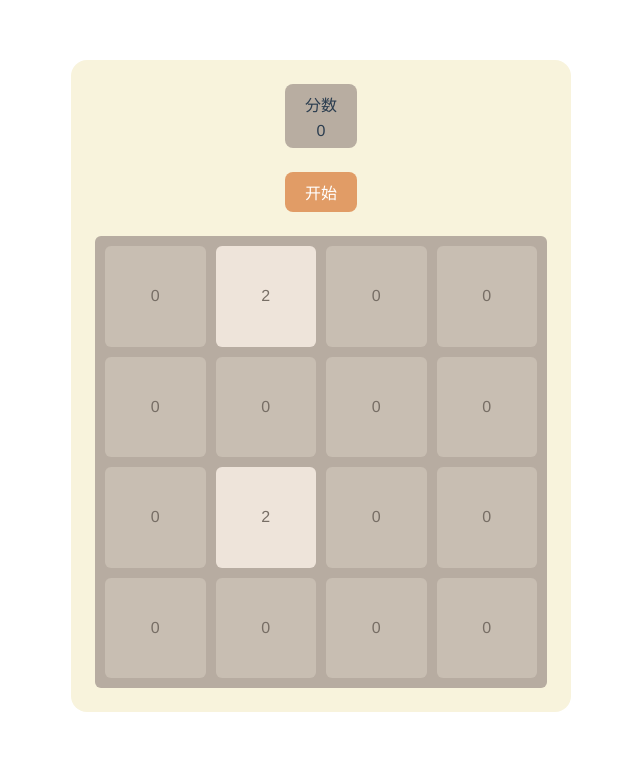
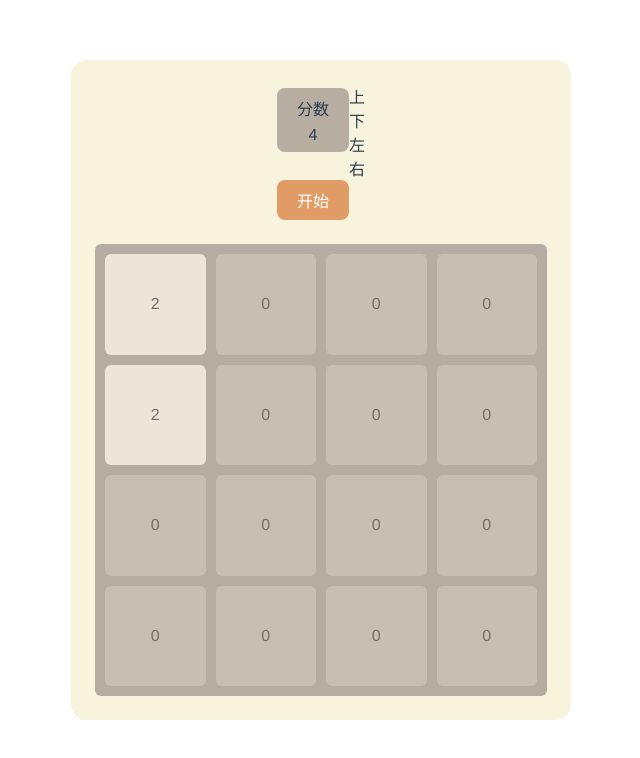
Before and after one commit to ZhuanYunHuang/2048game, a Vue app: page / in a window 1280 px wide. Shown: the top 758 px of the page, without its empty margins (319-959 px from the left). Built offline with nearby package versions, Linux system fonts and the light colour scheme.

Commit message:
提交一下

```diff
--- a/src/main/MainHome.vue
+++ b/src/main/MainHome.vue
@@ -1,9 +1,17 @@
 <template>
   <div class="main-box flexMainYXcenter">
      <div class="header">
-      <div class="score-box flexMainYXcenter">
-        <span>分数</span>
-        <span style="margin-top: 6px;">0</span>
+      <div class="flexMainXYcenter">
+        <div class="score-box flexMainYXcenter">
+          <span>分数</span>
+          <span style="margin-top: 6px;">{{ totalGoal }}</span>
+        </div>
+        <div>
+          <div @click="upHandle">上</div>
+          <div>下</div>
+          <div>左</div>
+          <div>右</div>
+        </div>
       </div>
       <div class="score-box begin" @click="init">开始</div>
      </div>
@@ -18,14 +26,21 @@
 </template>
 
 <script setup>
-import { ref, onMounted } from 'vue'
+import { ref, onMounted, computed } from 'vue'
 import { getNumColor, getBgColor } from '@/assets/enum'
+
 const cellList = ref([
   [ { id: '0-0', value: 0 }, { id: '0-1', value: 0 }, { id: '0-2', value: 0 }, { id: '0-3', value: 0 } ],
   [ { id: '1-0', value: 0 }, { id: '1-1', value: 0 }, { id: '1-2', value: 0 }, { id: '1-3', value: 0 } ],
   [ { id: '2-0', value: 0 }, { id: '2-1', value: 0 }, { id: '2-2', value: 0 }, { id: '2-3', value: 0 } ],
   [ { id: '3-0', value: 0 }, { id: '3-1', value: 0 }, { id: '3-2', value: 0 }, { id: '3-3', value: 0 } ],
 ])
+
+const totalGoal = computed(() => {
+  let goal = 0
+  cellList.value.forEach(i => i.forEach(e => goal += e.value))
+  return goal
+})
 
 const init = () => {
   cellList.value.forEach((item) => {
@@ -39,14 +54,14 @@ const init = () => {
 //随机生产方块
 const generateCell = (_num, _value) => {
   const num = _num || Math.floor(Math.random() * 2) + 1 //随机生成1个或2个方块
-  const canList = [] //可以生成的格子列表(value为0)
-  cellList.value.forEach((item) => {
-    item.forEach((_item) => {
-      if(_item.value === 0) {
-        canList.push(_item.id)
-      }
-    })
-  })
+  const canList = ['0-0', '1-0'] //可以生成的格子列表(value为0)
+  // cellList.value.forEach((item) => {
+  //   item.forEach((_item) => {
+  //     if(_item.value === 0) {
+  //       canList.push(_item.id)
+  //     }
+  //   })
+  // })
   let n = num
   let canListLen = canList.length
 
@@ -54,7 +69,7 @@ const generateCell = (_num, _value) => {
   while(n--) {
     const cellData = {
       id: null,
-      value: _value || (Math.floor(Math.random() * 2) === 1 ? 4 : 2)
+      value: _value || (Math.floor(Math.random() * 10) > 8 ? 4 : 2) //生成2的概率80，4的概率20
     }
     let newCell = Math.floor(Math.random() * canListLen)
     while(newCellList.find(item => item.id === newCell)) {
@@ -73,7 +88,45 @@ const generateCell = (_num, _value) => {
       })
     })
   })
-  console.log(cellList.value);
+  console.log(newCellList);
+}
+
+//滑动后是否有值改变，不改变则不生成新方块
+const isChangeCell = (newList, oldList) => {
+  for (let i = 0; i < oldList.length; i++) {
+    for (let j = 0; j < oldList[i].length; j++) {
+      if(oldList[i][j].value !== newList[i][j].value) {
+        return true
+      }
+    }
+  }
+  return false
+}
+
+//向上滑动
+const upHandle = () => {
+  const oldCellList = JSON.parse(JSON.stringify(cellList.value))
+  for (let col = 0; col < cellList.value[0].length; col++) {
+    for(let raw = 0; raw <= cellList.value.length - 1; raw++) {
+      // const currentCell = cellList.value[raw][col]
+      let n = cellList.value.length - 1 - raw
+      while(n--) {
+        if(cellList.value[raw][col].value === 0) { //如果有0值则后面的值都推前一位
+          for(let e = raw; e <= cellList.value.length - 2; e++) {
+            cellList.value[e][col].value = cellList.value[e+1][col].value
+          }
+        } else if(cellList.value[raw][col].value === cellList.value[raw+1][col].value) { //如果后一位值和当前值相等则相加，后面的值都推前一位
+          cellList.value[raw][col].value += cellList.value[raw+1][col].value
+          for(let e = raw+1; e <= cellList.value.length - 2; e++) {
+            cellList.value[e][col].value = cellList.value[e+1][col].value
+          }
+        }
+      }
+    }
+  }
+  if(isChangeCell(cellList.value, oldCellList)) {
+    generateCell()
+  }
 }
 
 onMounted(() => {
```
